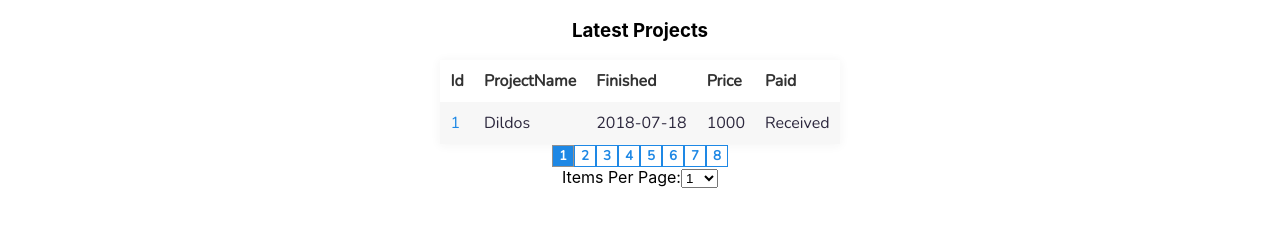
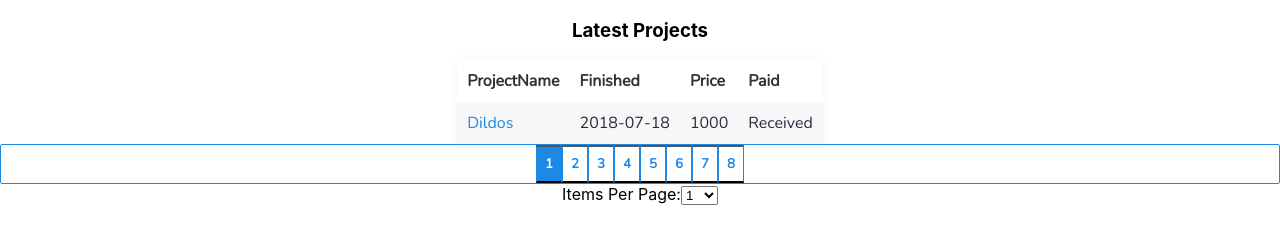
Before and after one commit to footballmatt3/reactchallenge, a React app: page / in a window 1280 px wide. Built offline with nearby package versions, Linux system fonts and the light colour scheme.

Commit message:
Half changes made

```diff
--- a/src/components/table/Table.module.css
+++ b/src/components/table/Table.module.css
@@ -1,4 +1,4 @@
-@import url('https://fonts.googleapis.com/css?family=Nunito');
+@import url('https://fonts.googleapis.com/css?family=Nunito:400');
 
 /* With the typography import you should only import the weights that are needed - to minimise loading time MF */
 
@@ -50,25 +50,3 @@ background-color:#F7F7F7;
     font-weight: normal;
     color: #1E88E5;
 }
-
-
-.tablePage_Selected{
-    font-family: 'Nunito';
-    font-style: normal;
-    font-weight: bold;
-    text-align: center;
-    background-color:#1E88E5;
-    color:#fff;
-    border:1px solid #919191;
-    box-shadow: inset#323232;
-
-}
-.tablePage_Unselected{
-    font-family: 'Nunito';
-    font-style: normal;
-    font-weight: bold;
-    text-align: center;
-    background-color:#fff;
-    color:#1E88E5;
-    border:1px solid #1E88E5;
-}
--- a/src/components/table/TableItem.js
+++ b/src/components/table/TableItem.js
@@ -3,6 +3,7 @@ import style from './Table.module.css'
 
 class Tableitem extends Component {
   render() {
+
     if(this.props.column === 0){
       if(this.props.tableitem === true){
         return (
--- a/src/components/table/TableItems.js
+++ b/src/components/table/TableItems.js
@@ -6,14 +6,13 @@ class TableItems extends Component {
 
   render() {
     console.log(Math.sign(this.props.remainder))
-   let tableHeadings;
 
-   tableHeadings = this.props.keys;
+   let tableHeadings = this.props.keys;
 
    let arrayTD;
 
    arrayTD = [];
-   for(let i =0 ; i < tableHeadings.length ; i++){
+   for(let i = 0 ; i < tableHeadings.length ; i++){
 
     const keys = tableHeadings[i];
 
--- a/src/components/table/TableControl.js
+++ b/src/components/tablecontrol/TableControl.js
@@ -1,5 +1,5 @@
 import React, { Component } from 'react'
-import style from './Table.module.css'
+import style from './TableControl.module.css'
 
 class TableControl extends Component {
 
@@ -12,19 +12,12 @@ class TableControl extends Component {
 
 
   render() {
-      if(this.props.selected === true){
+
         return (
-            <button className={style.tablePage_Selected} onClick={this.props.handleClick.bind(this.props.keys)} value={this.props.keys}>
+            <button className={this.props.selected ? style.selected_page : style.unselected_page} onClick={this.props.handleClick.bind(this.props.keys)} value={this.props.keys}>
               {this.props.keys}
             </button>
           )
-      }else{
-        return (
-            <button className={style.tablePage_Unselected}  onClick={this.props.handleClick.bind(this.props.keys)} value={this.props.keys}>
-              {this.props.keys}
-            </button>
-          )
-      }
 
   }
 }
--- /dev/null
+++ b/src/components/tablecontrol/TableControl.module.css
@@ -0,0 +1,29 @@
+.selected_page{
+    font-family: 'Nunito';
+    font-style: normal;
+    font-weight: bold;
+    text-align: center;
+    background-color:#1E88E5;
+    color:#fff;
+    border-right:1px solid #1E88E5;
+    border-left:1px solid #1E88E5;
+    padding:8px;
+
+}
+.unselected_page{
+    font-family: 'Nunito';
+    font-style: normal;
+    font-weight: bold;
+    text-align: center;
+    background-color:#fff;
+    color:#1E88E5;
+    border-right:1px solid #1E88E5;
+    border-left:1px solid #1E88E5;
+    padding:8px;
+}
+.pagecontrol{
+    border-radius: 2px;
+    border:1px solid #1E88E5;
+    width:auto;
+    margin:0;
+}
--- a/src/components/table/TableControls.js
+++ b/src/components/tablecontrol/TableControls.js
@@ -1,5 +1,6 @@
 import React, { Component } from 'react'
 import TableControl from './TableControl';
+import style from './TableControl.module.css'
 
 class TableControls extends Component {
 
@@ -10,10 +11,8 @@ class TableControls extends Component {
 
     // Why don't you just write this as " let pagesArray = [] " ? MF
 
-    let pagesArray;
-    pagesArray = [];
-    let pagesAmount;
-    pagesAmount = 0;
+    let pagesArray = [];
+    let pagesAmount = 0;
 
     for(let i=1;i < this.props.totalItems; i++){
         if(i===1 || (i % this.props.itemsPerPage) === 1 || this.props.itemsPerPage == 1) {
@@ -41,7 +40,7 @@ class TableControls extends Component {
         )
     })
     return(
-        <div >
+        <div className={style.pagecontrol}>
             {PagePages}
         </div>
     )
--- a/src/containers/App.js
+++ b/src/containers/App.js
@@ -1,7 +1,7 @@
 import React, { Component } from 'react';
 import Table from './Table'
-import TableControls from '../components/table/TableControls'
-import PageSelector from'../components/table/PageSelector'
+import TableControls from '../components/tablecontrol/TableControls'
+import PageSelector from'../components/pageselector/PageSelector'
 import './App.css';
 
 
@@ -10,24 +10,6 @@ class App extends Component {
     super();
     // Be consistent with your code. 2 of these have spaces 2 don't. We prefer spaces =] MF
     this.state = {
-      allTable: [],
-      pageNumber: 1,
-      totalItems:1,
-      itemsPerPage:1
-    }
-    this.handleChangePage = this.handleChangePage.bind(this);
-    this.handlePageSelectChange = this.handlePageSelectChange.bind(this);
-  }
-
-
-// Never use ComponentWillMount
-// Instead just set the state in the constructor. MF
-// "These methods are considered legacy and you should avoid them in new code: UNSAFE_componentWillMount()"
-// https://reactjs.org/docs/react-component.html
-
-
-  componentWillMount(){
-    this.setState({
       allTable:[
         {
           id: 1,
@@ -92,18 +74,35 @@ class App extends Component {
           price: 3400,
           paid: false
         }
-      ]
+      ],
+      pageNumber: 1,
+      totalItems: 1,
+      itemsPerPage: 1
+    }
+    this.handleChangePage = this.handleChangePage.bind(this);
+    this.handlePageSelectChange = this.handlePageSelectChange.bind(this);
+  }
 
-    })
-  }
+
+// Never use ComponentWillMount
+// Instead just set the state in the constructor. MF
+// "These methods are considered legacy and you should avoid them in new code: UNSAFE_componentWillMount()"
+// https://reactjs.org/docs/react-component.html
+
+
   // Placing a line break between functions would make the code easier to read and understand. MF
   handleChangePage(page){
 
     this.setState({pageNumber: page.target.value})
+
   }
+
   handlePageSelectChange(selection){
+
     this.setState({itemsPerPage: selection.target.value, pageNumber: 1})
+
   }
+
   render() {
     return (
       <div className="App">
--- a/src/containers/Table.js
+++ b/src/containers/Table.js
@@ -23,6 +23,8 @@ class Table extends Component {
         tableObj = this.props.allTable;
 
         tableKeys = Object.keys(tableObj[0]);
+
+        tableKeys = tableKeys.slice(1,tableKeys.length)
 
         tableItemsKeys = tableKeys.map(tableKey => {
             return(
```
Also changed, not shown: src/components/pageselector/PageSelector.js (renamed from src/components/table/PageSelector.js), src/components/pageselector/PageSelector.module.css (added).
